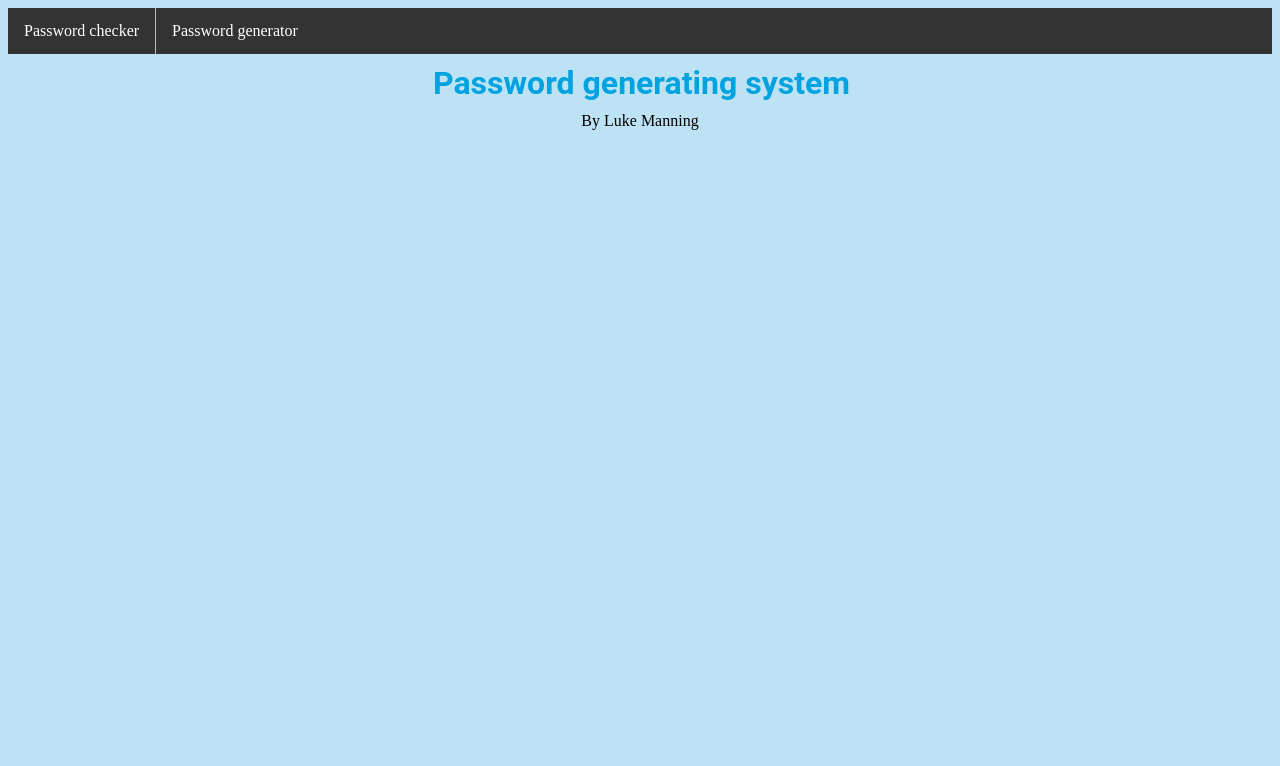
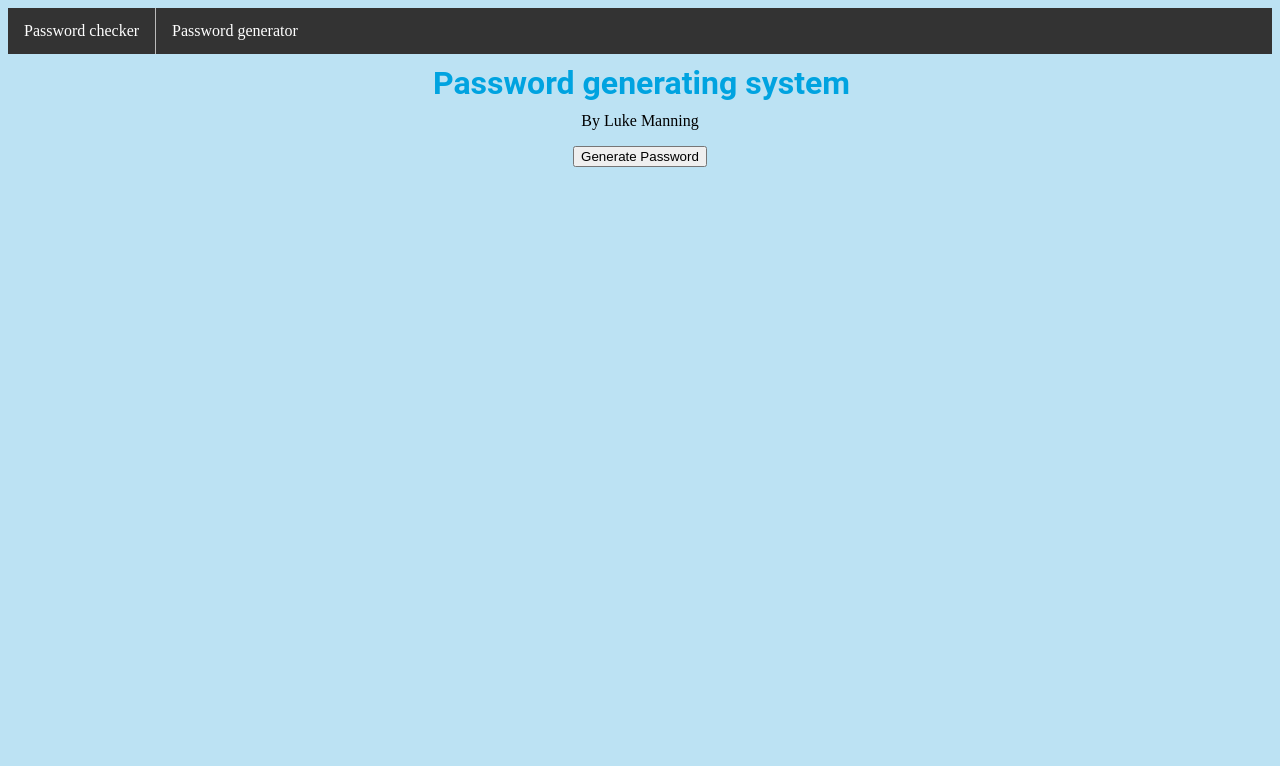
Before and after one commit to lsm2002/password-checker, a Flask app: page /generator in a window 1280 px wide. Shown: the top 766 px of the page. Run offline with Flask 2, Linux system fonts and the light colour scheme; some libraries are stand-ins or nearby versions.

Commit message:
Impletemented password generator

```diff
--- a/main.py
+++ b/main.py
@@ -85,9 +85,8 @@ def passwordgenerator():
         length = random.randint(8,12)
         for i in range(0,length):
             password += random.choice(allowedcharacters)
-        score = passwordchecker(password)
-    print(password)
-    return[password,score]
+        message, colour, percentage, score = passwordchecker(password)
+    return(password,score)
 
 def passwordchecker(password):
     message = ""
@@ -132,9 +131,9 @@ def passwordchecker(password):
             percentage = str(round((points+66)/1.2))+"%"
         else:
             percentage = "0%"
-        return (message,colour,percentage)
+        return (message,colour,percentage,points)
     else:
-        return ("<p style='color:red;'>"+checkpasswordallowed(password)+"</p>", "red","0%")
+        return ("<p style='color:red;'>"+checkpasswordallowed(password)+"</p>", "red","0%", 0)
 
 socketio = SocketIO(APP)
 @APP.route('/')
@@ -151,9 +150,13 @@ def styles():
 
 @socketio.on('sendpassword')
 def checkpassword(password):
-    message, colour, percentage = passwordchecker(password)
+    message, colour, percentage, score = passwordchecker(password)
     socketio.emit('sendfeedback', message)
     socketio.emit('changebackground', colour)
     socketio.emit('changebarlength', percentage)
 
+@socketio.on('requestpassword')
+def sendpassword():
+	password,score = passwordgenerator()
+	socketio.emit('sendfeedback', "Password: "+password+" Score: "+str(score))
 socketio.run(APP)
--- a/templates/generator.j2
+++ b/templates/generator.j2
@@ -1,15 +1,25 @@
 <html>
 	<head>
-		<title>Testing</title>
+		<title>Password Generator</title>
 		<script type="text/javascript" src="//cdnjs.cloudflare.com/ajax/libs/socket.io/1.3.6/socket.io.min.js"></script>
 		<link href="/styles" rel="stylesheet">
 		<script>
 			var socket = io.connect('http://' + document.domain + ':' + location.port);
+			function buttonpressed(){
+				socket.emit('requestpassword')
+			}
+			socket.on('sendfeedback', function(message){
+				feedback = document.getElementById("feedback")
+				feedback.innerHTML = message
+			})
 		</script>
 	</head>
 	<body>
 		{%include 'navbar.j2'%}
 		<h1>Password generating system</h1>
 		<p> By Luke Manning </p>
+		<button onclick="buttonpressed()" id="myBtn">Generate Password</button>
+		<br>
+		<div id="feedback"></div>
 	</body>
 </html>
```
